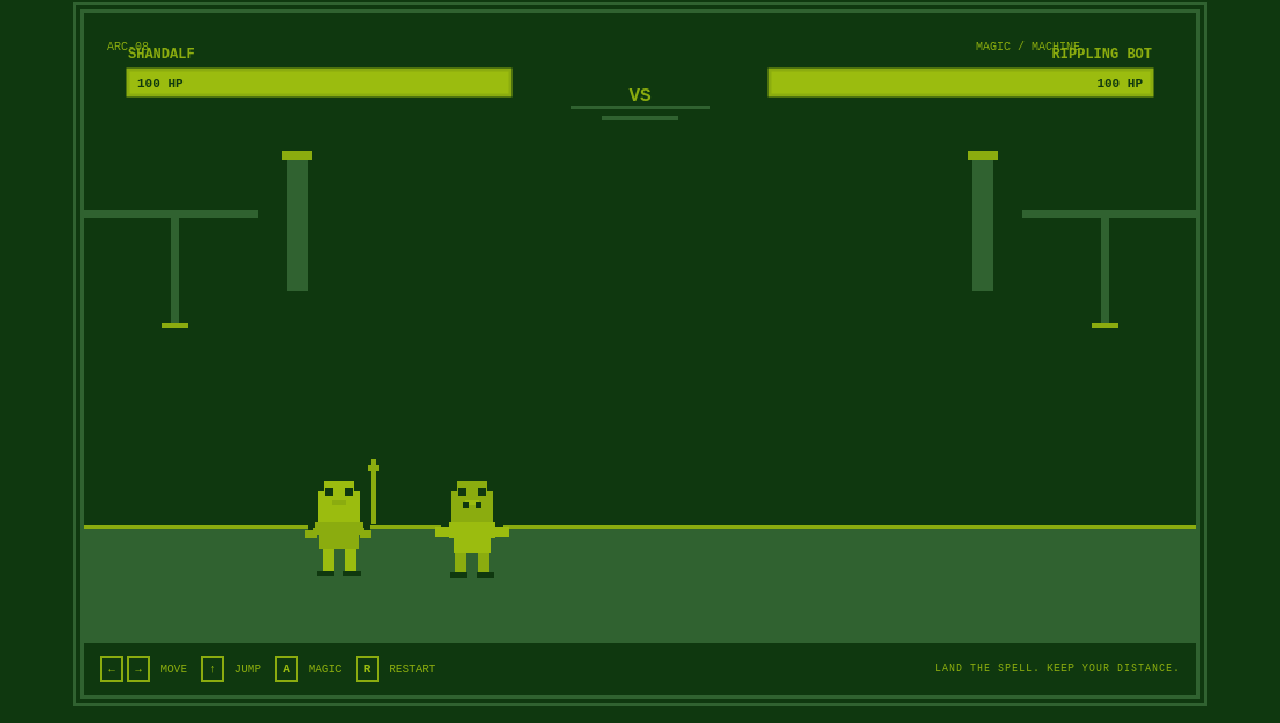
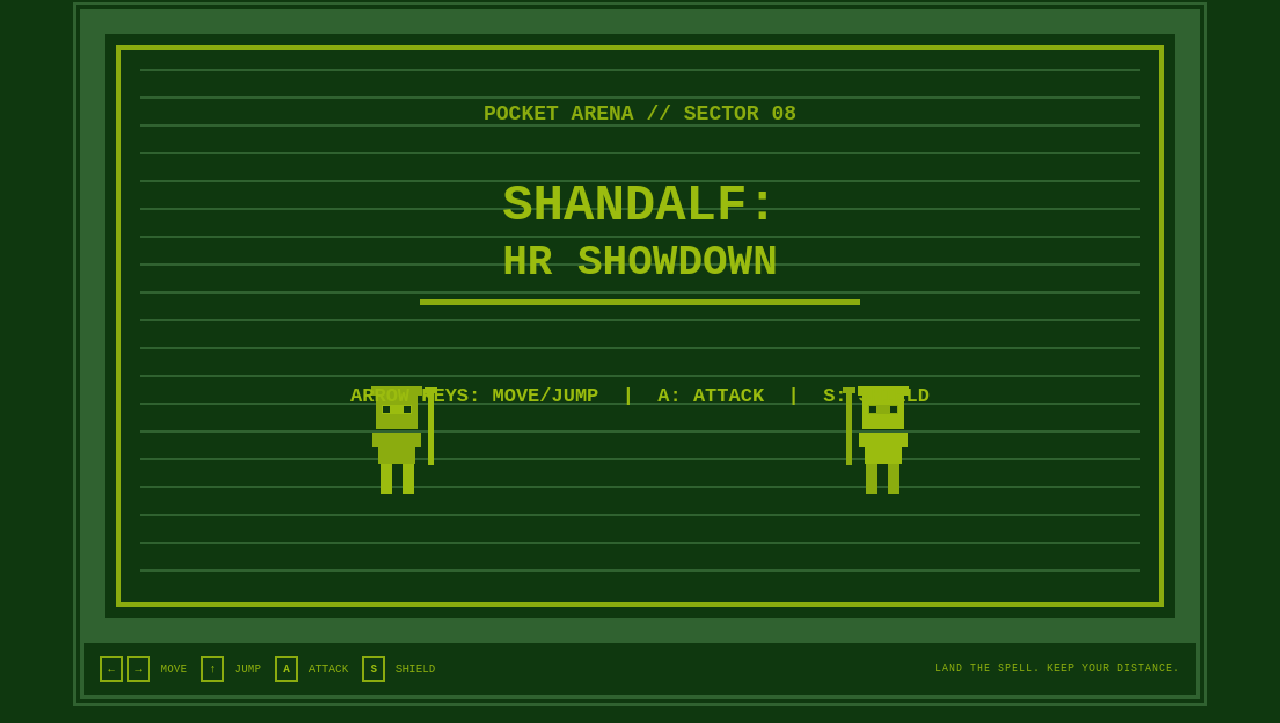
Before and after one commit to alanjdbuckleycode/shandalf, a plain HTML site: page index.html in a window 1280 px wide. Shown: the part 89-812 px from the top of the page. Drawn offline with Linux system fonts and the light colour scheme.

Commit message:
Add retro title screen flow

```diff
--- a/index.html
+++ b/index.html
@@ -182,8 +182,8 @@
         <div class="key-list">
           <span><kbd>←</kbd><kbd>→</kbd> Move</span>
           <span><kbd>↑</kbd> Jump</span>
-          <span><kbd>A</kbd> Magic</span>
-          <span><kbd>R</kbd> Restart</span>
+          <span><kbd>A</kbd> Attack</span>
+          <span><kbd>S</kbd> Shield</span>
         </div>
         <div class="tip">Land the spell. Keep your distance.</div>
       </div>
@@ -210,6 +210,7 @@
       let projectiles = [];
       let particles = [];
       let round = 1;
+      let gameState = "title";
       let gameOver = false;
       let lastTime = performance.now();
       let botThink = 0;
@@ -278,7 +279,19 @@
 
       function handleKeyDown(event) {
         const key = event.key.toLowerCase();
-        if (["arrowleft", "arrowright", "arrowup", "a", "r"].includes(key)) event.preventDefault();
+        if (["arrowleft", "arrowright", "arrowup", "a", "s", "r", "enter", "escape"].includes(key)) event.preventDefault();
+        if (key === "enter" && gameState === "title") {
+          gameState = "combat";
+          resetRound();
+          return;
+        }
+        if (key === "escape") {
+          gameState = "title";
+          gameOver = false;
+          keys.clear();
+          statusMessage.classList.remove("visible");
+          return;
+        }
         keys.add(key);
         if (key === "r" && gameOver) {
           round += 1;
@@ -295,6 +308,10 @@
 
       function update(delta) {
         const dt = Math.min(delta / 16.67, 2);
+        if (gameState === "title") {
+          updateParticles(dt);
+          return;
+        }
         if (gameOver) {
           updateParticles(dt);
           return;
@@ -443,12 +460,79 @@
       function draw() {
         ctx.fillStyle = COLORS.ink;
         ctx.fillRect(0, 0, WORLD.width, WORLD.height);
+        if (gameState === "title") {
+          drawTitleScreen();
+          drawParticles();
+          return;
+        }
         drawBackdrop();
         drawHud();
         drawFighter(player);
         drawFighter(bot);
         drawProjectiles();
         drawParticles();
+      }
+
+      function drawTitleScreen() {
+        ctx.fillStyle = COLORS.deep;
+        ctx.fillRect(0, 0, WORLD.width, WORLD.height);
+        ctx.fillStyle = COLORS.ink;
+        ctx.fillRect(18, 18, WORLD.width - 36, WORLD.height - 36);
+        ctx.strokeStyle = COLORS.mid;
+        ctx.lineWidth = 4;
+        ctx.strokeRect(30, 30, WORLD.width - 60, WORLD.height - 60);
+
+        ctx.fillStyle = COLORS.deep;
+        for (let y = 48; y < 500; y += 24) ctx.fillRect(48, y, 864, 2);
+        ctx.fillStyle = COLORS.mid;
+        ctx.font = "bold 18px Courier New, monospace";
+        ctx.textAlign = "center";
+        ctx.fillText("POCKET ARENA // SECTOR 08", WORLD.width / 2, 92);
+
+        ctx.fillStyle = COLORS.glow;
+        ctx.font = "bold 44px Courier New, monospace";
+        ctx.fillText("SHANDALF:", WORLD.width / 2, 178);
+        ctx.font = "bold 36px Courier New, monospace";
+        ctx.fillText("HR SHOWDOWN", WORLD.width / 2, 225);
+        ctx.fillStyle = COLORS.mid;
+        ctx.fillRect(290, 247, 380, 5);
+
+        drawTitleFighter(270, 390, 1, COLORS.glow, COLORS.mid);
+        drawTitleFighter(690, 390, -1, COLORS.mid, COLORS.glow);
+
+        ctx.fillStyle = COLORS.glow;
+        ctx.font = "bold 17px Courier New, monospace";
+        ctx.fillText("ARROW KEYS: MOVE/JUMP  |  A: ATTACK  |  S: SHIELD", WORLD.width / 2, 335);
+        if (Math.floor(performance.now() / 450) % 2 === 0) {
+          ctx.fillStyle = COLORS.glow;
+          ctx.font = "bold 22px Courier New, monospace";
+          ctx.fillText("PRESS ENTER TO START", WORLD.width / 2, 475);
+        }
+        ctx.textAlign = "left";
+      }
+
+      function drawTitleFighter(x, y, facing, primary, secondary) {
+        ctx.save();
+        ctx.translate(x, y);
+        ctx.scale(facing, 1);
+        ctx.fillStyle = secondary;
+        ctx.fillRect(-22, -68, 44, 8);
+        ctx.fillRect(-18, -60, 36, 29);
+        ctx.fillRect(-21, -28, 42, 12);
+        ctx.fillRect(-16, -16, 32, 15);
+        ctx.fillStyle = primary;
+        ctx.fillRect(-13, -52, 26, 8);
+        ctx.fillRect(-14, -1, 10, 27);
+        ctx.fillRect(5, -1, 10, 27);
+        ctx.fillStyle = COLORS.ink;
+        ctx.fillRect(-12, -51, 6, 6);
+        ctx.fillRect(6, -51, 6, 6);
+        ctx.fillRect(-19, 25, 15, 5);
+        ctx.fillRect(4, 25, 15, 5);
+        ctx.fillStyle = primary;
+        ctx.fillRect(27, -62, 5, 62);
+        ctx.fillRect(24, -67, 11, 5);
+        ctx.restore();
       }
 
       function drawBackdrop() {
```
Also changed, not shown: 1 other file.
